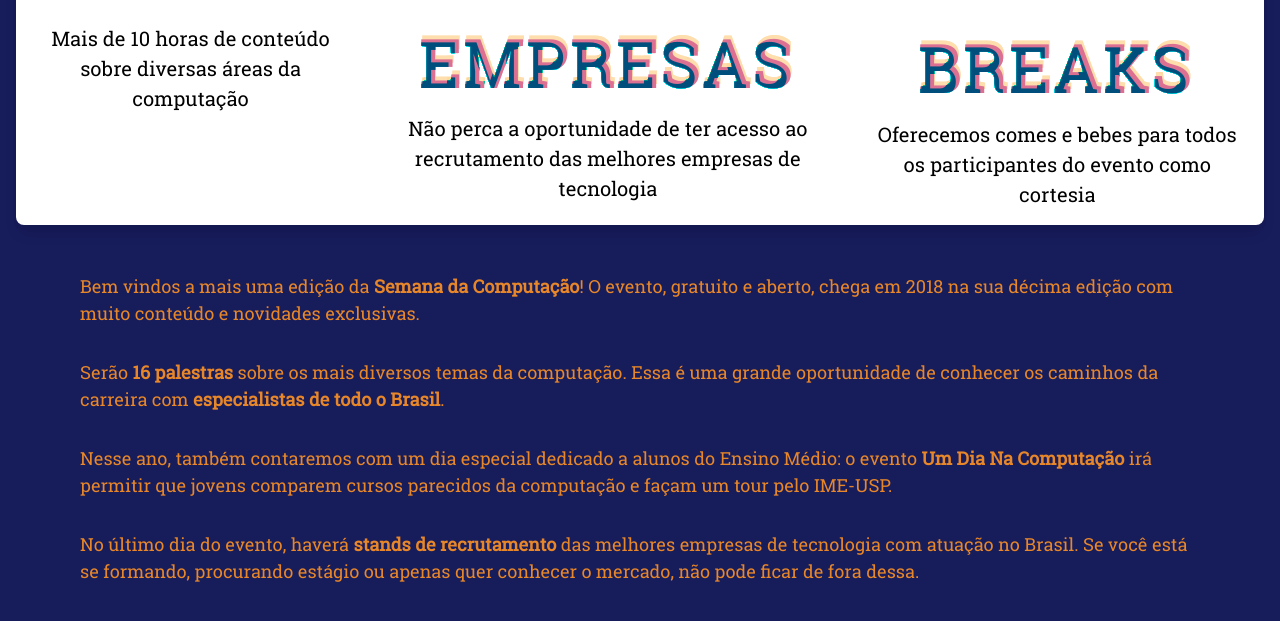
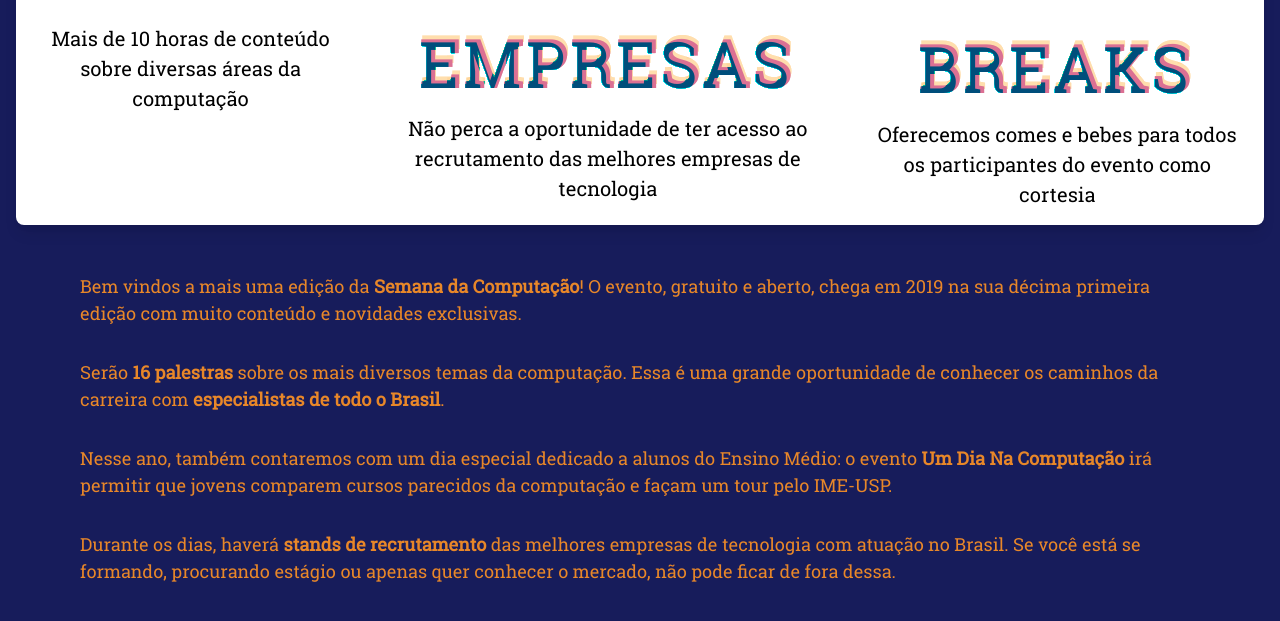
Before and after one commit to SemanaDaComputacao/site-2019, a Vue app: page / in a window 1280 px wide. Shown: the part 885-1506 px from the top of the page. Built offline with nearby package versions, Linux system fonts and the light colour scheme; what vue-scrollactive would draw is missing.

Commit message:
fix typo about text

```diff
--- a/src/components/About.vue
+++ b/src/components/About.vue
@@ -24,8 +24,8 @@
     </div>
     <p class="about--text">
       Bem vindos a mais uma edição da <strong>Semana da Computação</strong>! O
-      evento, gratuito e aberto, chega em 2018 na sua décima edição com muito
-      conteúdo e novidades exclusivas.
+      evento, gratuito e aberto, chega em 2019 na sua décima primeira edição com
+      muito conteúdo e novidades exclusivas.
     </p>
     <p class="about--text">
       Serão <strong>16 palestras</strong> sobre os mais diversos temas da
@@ -39,7 +39,7 @@
       IME-USP.
     </p>
     <p class="about--text">
-      No último dia do evento, haverá
+      Durante os dias, haverá
       <strong>stands de recrutamento</strong> das melhores empresas de
       tecnologia com atuação no Brasil. Se você está se formando, procurando
       estágio ou apenas quer conhecer o mercado, não pode ficar de fora dessa.
```
